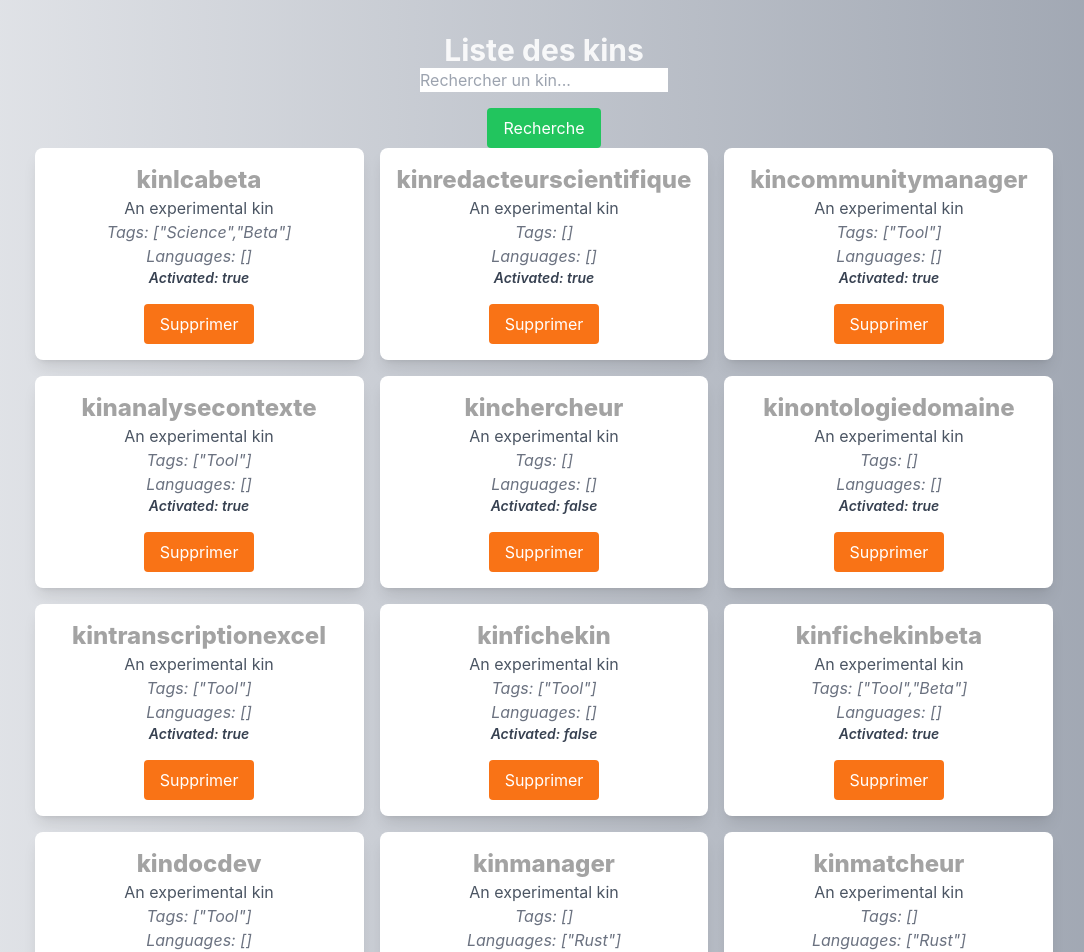
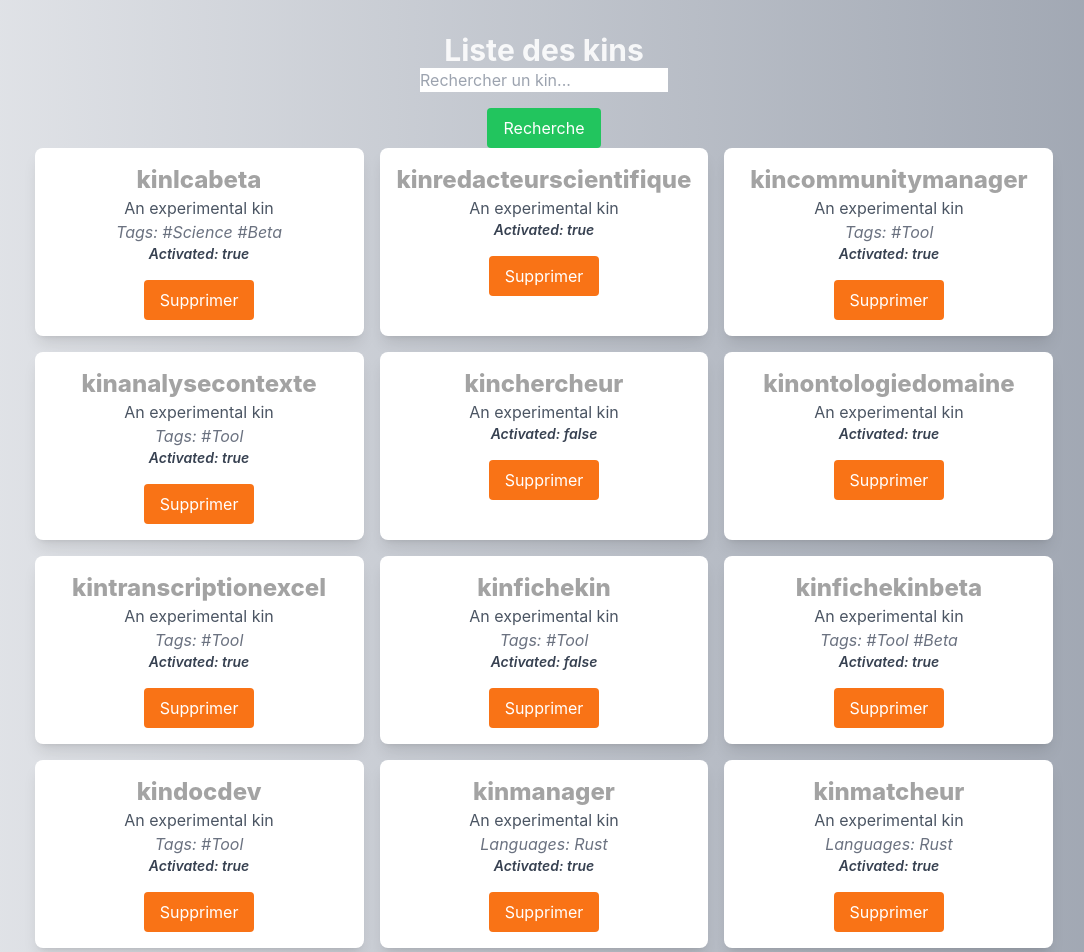
Before and after one commit to Maud6930/test-tech-digitalkin, a React (Vite) app in the folder skinapp/: page / in a window 1280 px wide. Shown: the top 952 px of the page, without its empty margins (96-1180 px from the left). Built offline with nearby package versions, Linux system fonts and the light colour scheme.

Commit message:
amélioration de l'affichage tags et langages

```diff
--- a/skinapp/src/kinslist.jsx
+++ b/skinapp/src/kinslist.jsx
@@ -20,6 +20,8 @@ function KinList() {
       [name]: type === 'checkbox' ? checked : value //gère différence entre champs textuels et checkboxes -> Si le type de l'élément est 'checkbox'=  mise à jour avec la valeur checked sinon value
     }));
   };
+  const arrayToHashtags = (array) => array.map(item => `#${item}`).join(' '); //amélioration de l'affichage des tags
+  const arrayToString = (array) => array.join(', ');//amélioation de l'affichage des language
 
   return (
     <div>
@@ -31,8 +33,8 @@ function KinList() {
             genère une clé unique spécificité de React pour une gestion de la liste*/}
             <h3 className="text-2xl font-extrabold text-neutral-400">{kin.name}</h3>
             <p className="text-gray-600">{kin.description}</p>
-            <p className="text-gray-500 italic">Tags: {JSON.stringify(kin.tags)}</p>
-            <p className="text-gray-500 italic">Languages: {JSON.stringify(kin.languages)}</p>
+            {kin.tags.length > 0 && <p className="text-gray-500 italic">Tags: {arrayToHashtags(kin.tags)}</p>}
+            {kin.languages.length > 0 && <p className="text-gray-500 italic">Languages: {arrayToString(kin.languages)}</p>}
             <p className="text-sm text-gray-700 font-semibold italic">Activated: {String(kin.activated)}</p>
             <button className="mt-4 bg-orange-500 text-white px-4 py-2 rounded hover:bg-orange-700 transition duration-300"
               onClick={() => removeKin(kin.id)}>Supprimer</button>
```
Also changed, not shown: 1 other file (tests, documents, lock files or other folders).
